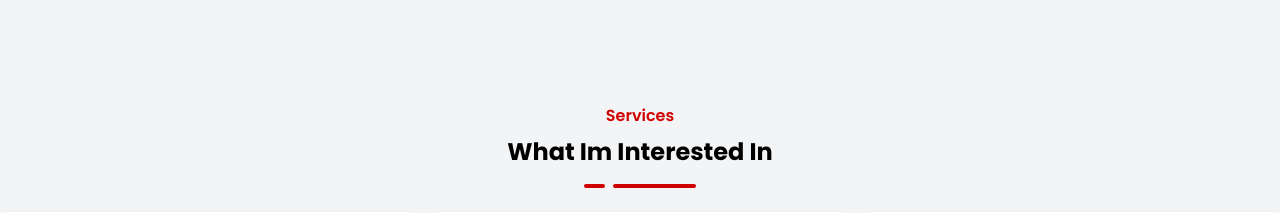
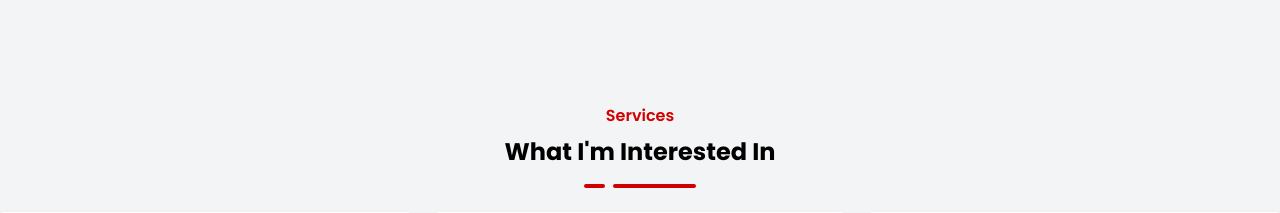
Before and after one commit to chmodx5/portfolio2, a React (Vite) app: page / in a window 1280 px wide. Shown: the part 1160-1373 px from the top of the page. Built offline with nearby package versions, Linux system fonts and the light colour scheme.

Commit message:
apostrophe

```diff
--- a/src/pages/Home.jsx
+++ b/src/pages/Home.jsx
@@ -53,7 +53,7 @@ const Home = () => {
         aboutLink="https://www.linkedin.com/in/onesmas-wanjala-10127b216/"
       />
       <Services
-        title="what im interested in"
+        title="what i'm interested in"
         large
         subtitle="services"
         centered
```
